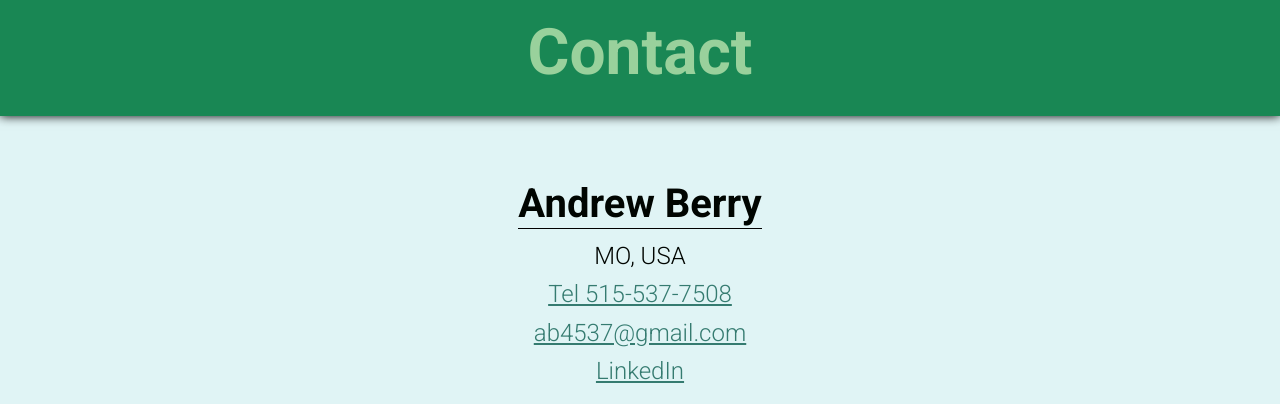
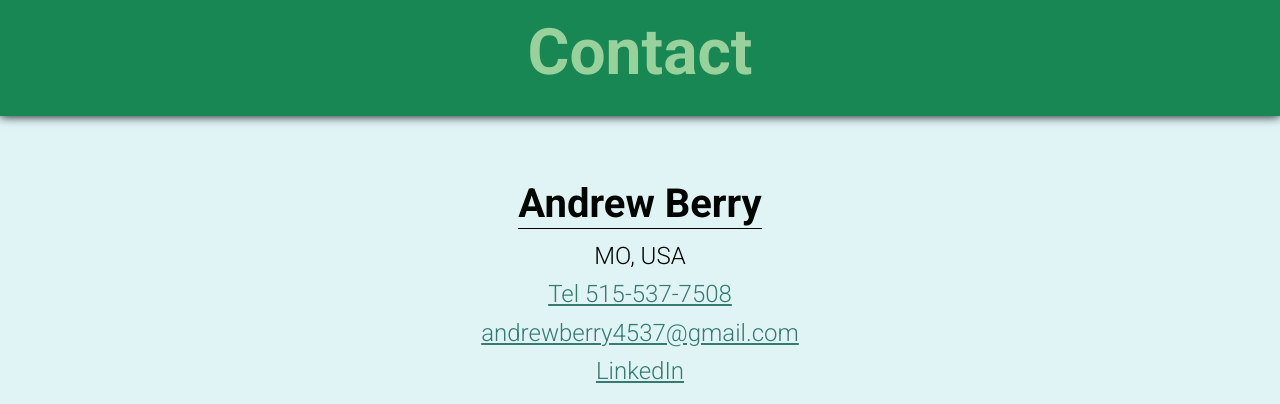
Before and after one commit to berryb0y/AndrewB, a website: page contact.html in a window 1280 px wide. Shown: the part 90-494 px from the top of the page. Drawn offline with nearby package versions, Linux system fonts and the light colour scheme.

Commit message:
updated info

```diff
--- a/contact.html
+++ b/contact.html
@@ -72,7 +72,7 @@
         <li>MO, USA</li>
 
         <li><a href="tel:5155377508">Tel 515-537-7508</a></li>
-        <li><a href="mailto:ab4537@gmail.com">ab4537@gmail.com</a></li>
+        <li><a href="mailto:ab4537@gmail.com">andrewberry4537@gmail.com</a></li>
         <li>
           <a
             target="_blank"
```
Also changed, not shown: index.html (+1 -1 lines), 2 other files.
